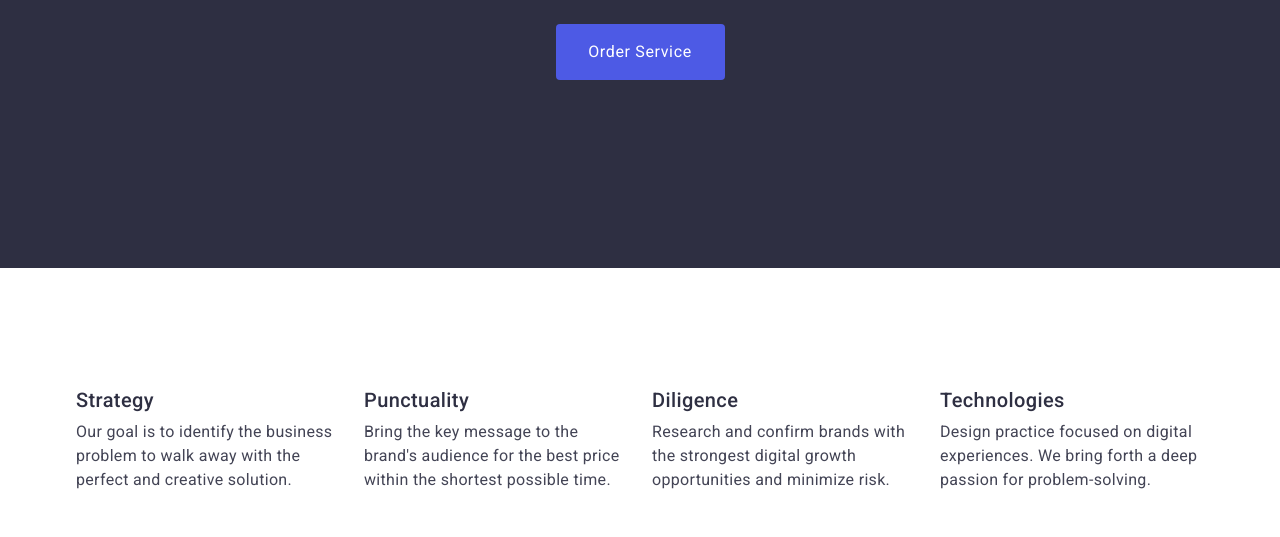
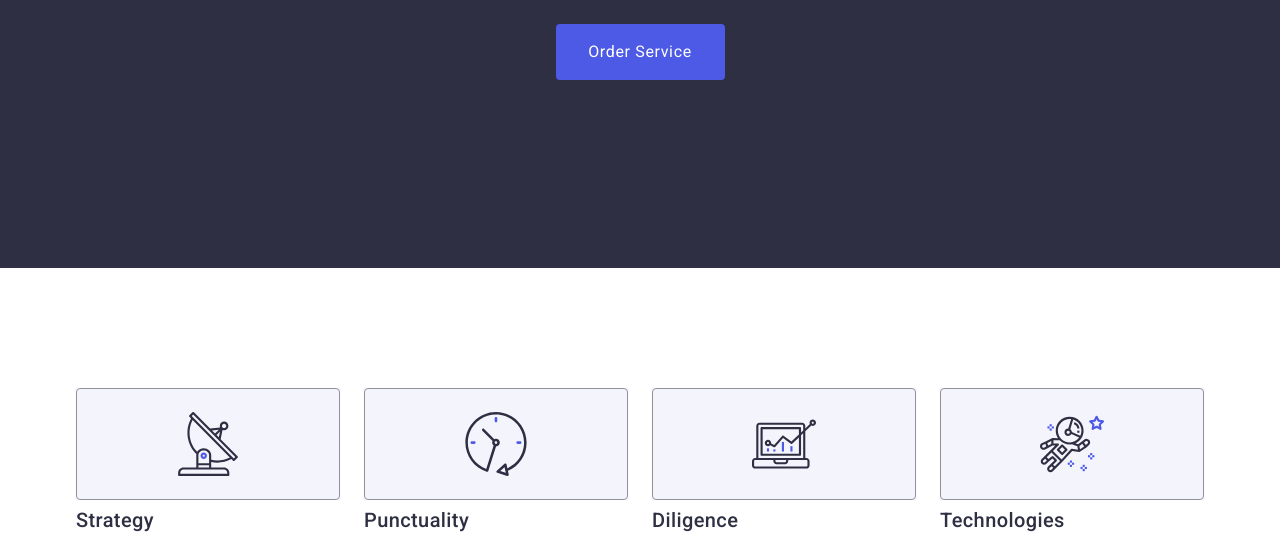
Before and after one commit to Gulyaver/goit-markup-hw-04, a plain HTML site: page index.html in a window 1280 px wide. Shown: the part 405-942 px from the top of the page. Drawn offline with nearby package versions, Linux system fonts and the light colour scheme.

Commit message:
all files

```diff
--- a/css/styles.css
+++ b/css/styles.css
@@ -154,7 +154,7 @@ img{
 .solution {
     background-color: #2e2f42;
     padding: 188px 0;
-    margin: auto;
+    margin: 0 auto;
 
 
         background-image: linear-gradient(rgba(46, 47, 66, 0.7), rgba(46, 47, 66, 0.7)), url(../images/people-office-1.jpg);
@@ -206,7 +206,16 @@ img{
     background-color: #404bbf;
 }
 
-
+.icon {
+    display: flex;
+    align-items: center;
+    justify-content: center;
+    height: 112px;
+    background-color: #f4f4fd;
+    border-radius: 4px;
+    border: 1px solid #8e8f99;
+    margin-bottom: 8px;
+}
 
 
 
@@ -375,6 +384,7 @@ img{
 
 
 
+
 /* footer */
 
 
--- a/index.html
+++ b/index.html
@@ -38,8 +38,12 @@
             <li class="nav-item">
               <a class="nav-link current" href="./index.html">Studio</a>
             </li>
-            <li class="nav-item"><a class="nav-link" href="">Portfolio</a></li>
-            <li class="nav-item"><a class="nav-link" href="">Contacts</a></li>
+            <li class="nav-item">
+              <a class="nav-link" href="">Portfolio</a>
+            </li>
+            <li class="nav-item">
+              <a class="nav-link" href="">Contacts</a>
+            </li>
           </ul>
         </nav>
         <address class="contacts">
@@ -77,6 +81,11 @@
 
           <ul class="advantages-list">
             <li class="advantages-list-item">
+              <div class="icon">
+                <svg class="antena" width="64" height="64">
+                  <use href="./images/icons.svg#icon-antenna-1"></use>
+                </svg>
+              </div>
               <h3 class="advantages-title-txt">Strategy</h3>
               <p class="advantages-txt">
                 Our goal is to identify the business problem to walk away with
@@ -84,6 +93,11 @@
               </p>
             </li>
             <li class="advantages-list-item">
+              <div class="icon">
+                <svg class="clock" width="64" height="64">
+                  <use href="./images/icons.svg#icon-clock-1"></use>
+                </svg>
+              </div>
               <h3 class="advantages-title-txt">Punctuality</h3>
               <p class="advantages-txt">
                 Bring the key message to the brand's audience for the best price
@@ -91,6 +105,11 @@
               </p>
             </li>
             <li class="advantages-list-item">
+              <div class="icon">
+                <svg class="diagrama" width="64" height="64">
+                  <use href="./images/icons.svg#icon-diagram-1"></use>
+                </svg>
+              </div>
               <h3 class="advantages-title-txt">Diligence</h3>
               <p class="advantages-txt">
                 Research and confirm brands with the strongest digital growth
@@ -98,6 +117,11 @@
               </p>
             </li>
             <li class="advantages-list-item">
+              <div class="icon">
+                <svg class="astronaut" width="64" height="64">
+                  <use href="./images/icons.svg#icon-astronaut-1"></use>
+                </svg>
+              </div>
               <h3 class="advantages-title-txt">Technologies</h3>
               <p class="advantages-txt">
                 Design practice focused on digital experiences. We bring forth a
@@ -167,6 +191,7 @@
 
             <li class="portfolio-list-item">
               <img src="./images/paym.jpg" width="360" alt="Cashless Payment" />
+
               <div class="portfolio-app">
                 <h3 class="portfolio-txt-title">Cashless Payment</h3>
                 <p class="portfolio-txt">Marketing</p>
```
Also changed, not shown: images/icons.svg (added).
